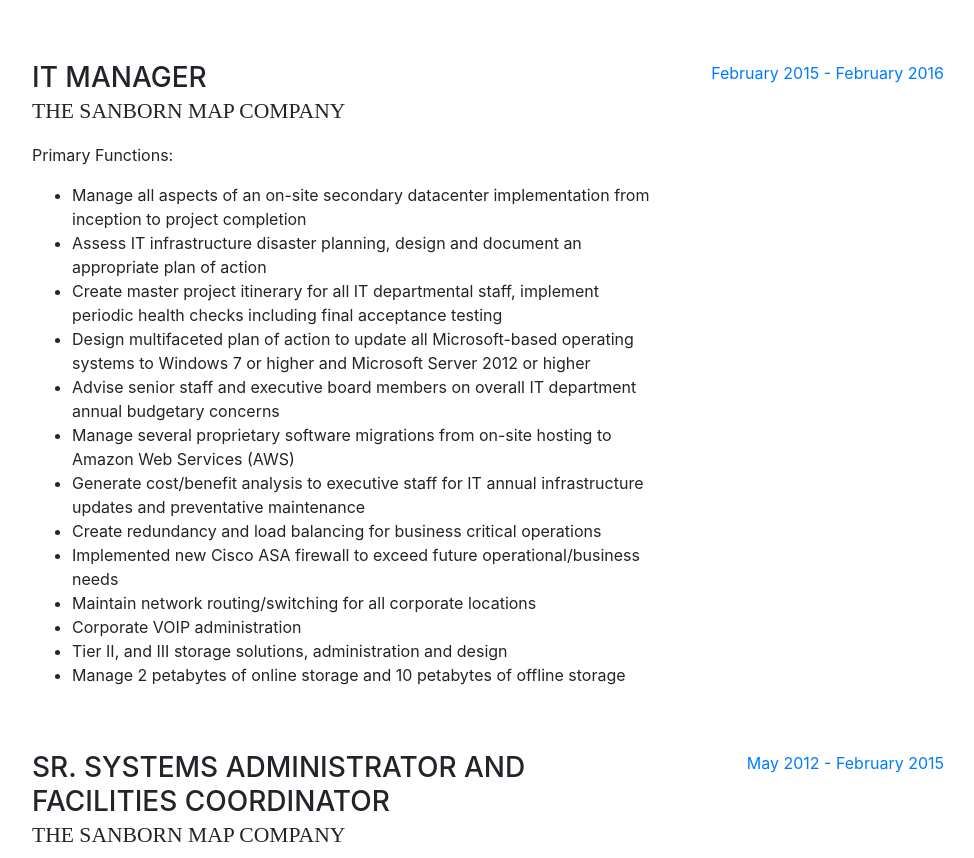
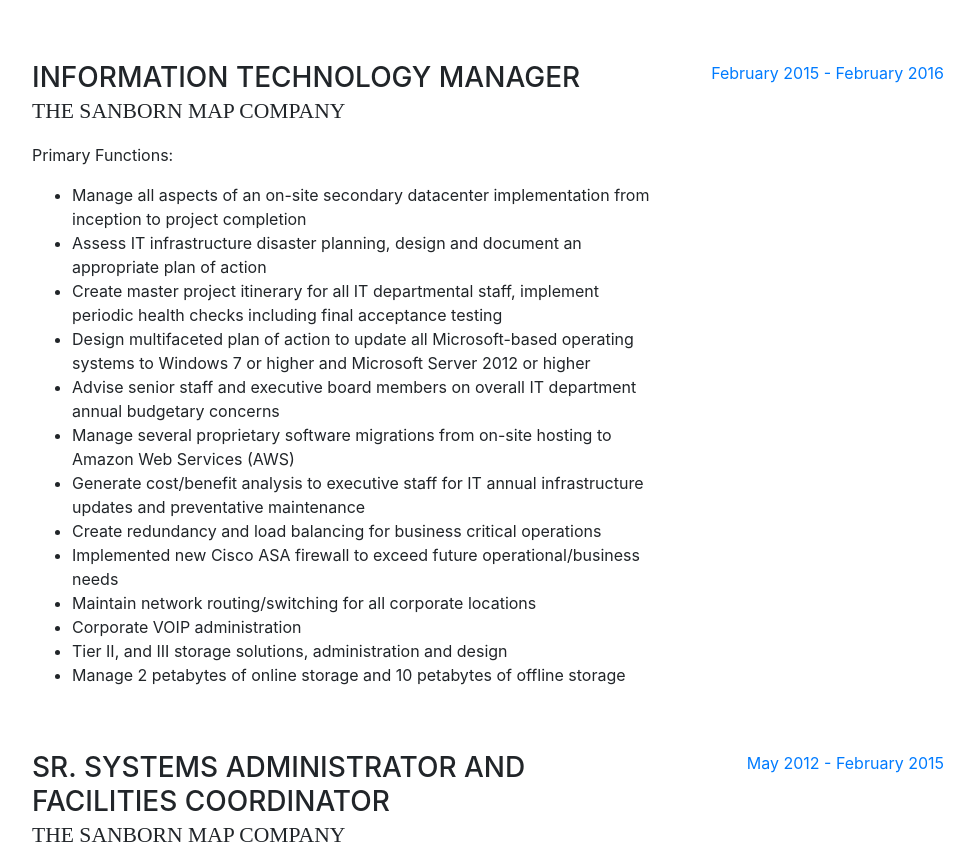
Before and after one commit to tpahl/resume-site, a website with bundled scripts: page index.html in a window 1280 px wide. Shown: the part 1251-2109 px from the top of the page, without its empty margins (288-1262 px from the left). Built offline with nearby package versions, Linux system fonts and the light colour scheme; a web font is replaced by a local one.

Commit message:
formatting

```diff
--- a/index.html
+++ b/index.html
@@ -135,7 +135,7 @@
 
           <div class="resume-item d-flex flex-column flex-md-row mb-5">
             <div class="resume-content mr-auto">
-              <h3 class="mb-0">IT Manager</h3>
+              <h3 class="mb-0">Information Technology Manager</h3>
               <div class="subheading mb-3">The Sanborn Map Company</div>
               <p>Primary Functions:</p>
               <ul>
```
